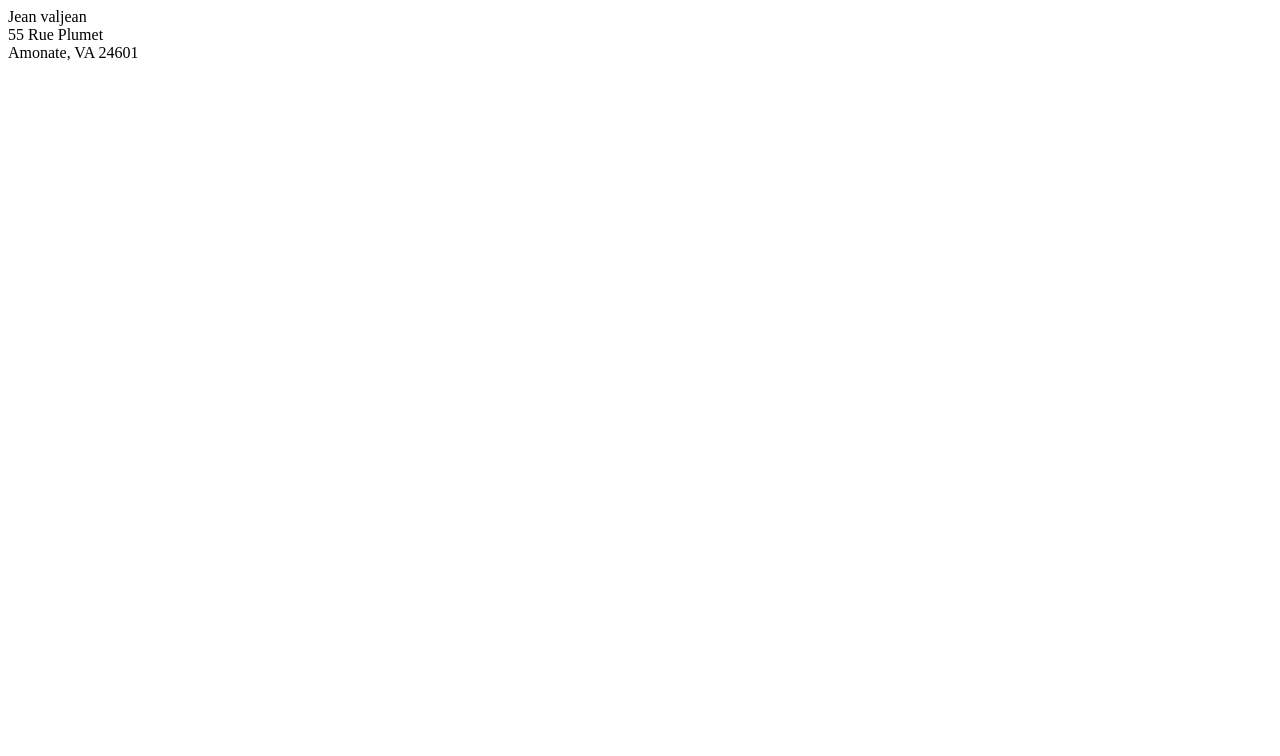
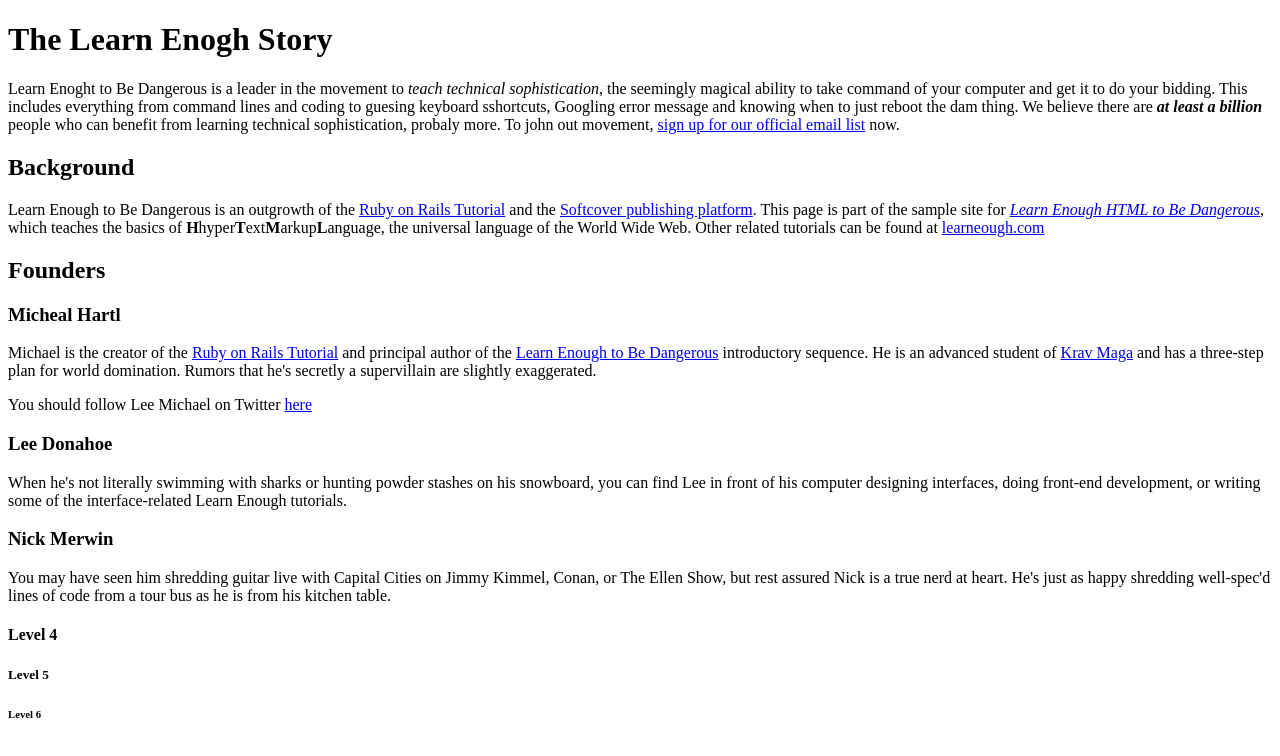
Before and after one commit to oVuongXuanTuyen/sample_website, a plain HTML site: page index.html in a window 1280 px wide. Drawn offline with Linux system fonts and the light colour scheme.

Commit message:
Format text

```diff
--- a/index.html
+++ b/index.html
@@ -1,12 +1,57 @@
 <!DOCTYPE html>
 <html>
 <head>
-	<title>Page title</title>
+	<title>Learn enough HTML to be dangerous</title>
 	<meta charset="utf-8">
 </head>
 <body>
-	Jean valjean <br>
-	55 Rue Plumet <br>
-	Amonate, VA 24601 <br>
+	<h1>The Learn Enogh Story</h1>
+	<p>
+		Learn Enoght to Be Dangerous is a leader in the movement to <em>teach technical sophistication</em>, the seemingly magical ability to take command of your computer and get it to do your bidding. This includes everything from command lines and coding to guesing keyboard sshortcuts, Googling error message and knowing when to just reboot the dam thing. We believe there are <em><strong>at least a billion</strong></em> people who can benefit from learning technical sophistication, probaly more. To john out movement, <a href="http://learnenough.com/email">sign up for our official email list</a> now.
+	</p>
+	<h2>Background</h2>
+	<p>
+		Learn Enough to Be Dangerous is an outgrowth of the
+		<a href="http://railstutorial.org/">Ruby on Rails Tutorial</a> and the
+		<a href="http://www.softcover.io/">Softcover publishing platform</a>.
+		This page is part of the sample site for
+		<a href="http://learnenough.com/html-tutorial"><em>Learn Enough HTML to Be Dangerous</em></a>, which teaches the basics of
+		<strong>H</strong>hyper<strong>T</strong>ext<strong>M</strong>arkup<strong>L</strong>anguage, the universal language of the World Wide Web. Other related tutorials can be found at
+		<a href="http://learnenough.com/">learneough.com</a>
+	</p>
+	<h2>Founders</h2>
+	<h3>Micheal Hartl</h3>
+	<p>
+	  Michael is the creator of the
+	  <a href="http://railstutorial.org/">Ruby on Rails Tutorial</a>
+	   and principal author of the
+      <a href="http://learnenough.com/">Learn Enough to Be Dangerous</a>
+      introductory sequence. He is an advanced student of
+      <a href="http://kravmaga.com/">Krav Maga</a>
+      and has a three-step plan for world domination. Rumors that he's secretly a supervillain
+      are slightly exaggerated.
+	</p>
+	<p>
+		You should follow Lee Michael on Twitter
+		<a href="http://twitter.com/mhartl" target="_blank">here</a>
+
+	</p>
+	<h3>Lee Donahoe</h3>
+	<p>
+	  When he's not literally swimming with sharks or hunting powder stashes
+      on his snowboard, you can find Lee in front of his computer designing
+      interfaces, doing front-end development, or writing some of the
+      interface-related Learn Enough tutorials.
+	</p>
+	<h3>Nick Merwin</h3>
+	<p>
+	  You may have seen him shredding guitar live with Capital Cities on Jimmy
+      Kimmel, Conan, or The Ellen Show, but rest assured Nick is a true nerd
+      at heart. He's just as happy shredding well-spec'd lines of code from a
+      tour bus as he is from his kitchen table.
+	</p>
+	<h4>Level 4</h4>
+	<h5>Level 5</h5>
+	<h6>Level 6</h6>
 </body>
 </html>
```
